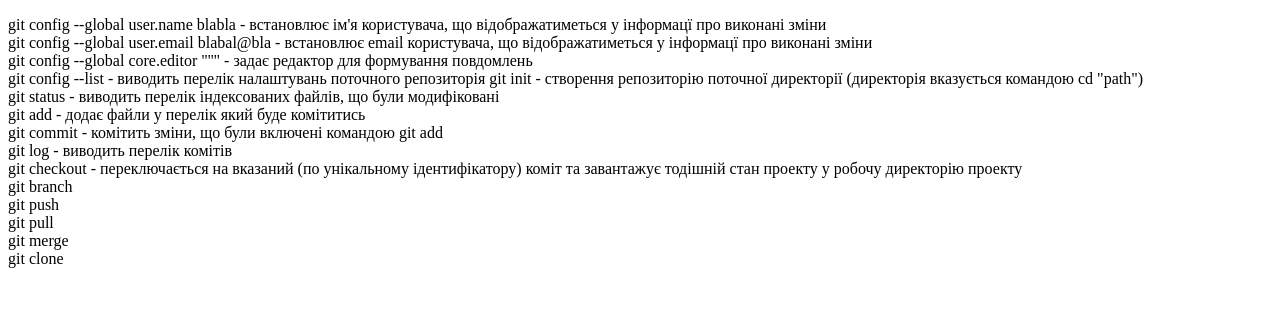
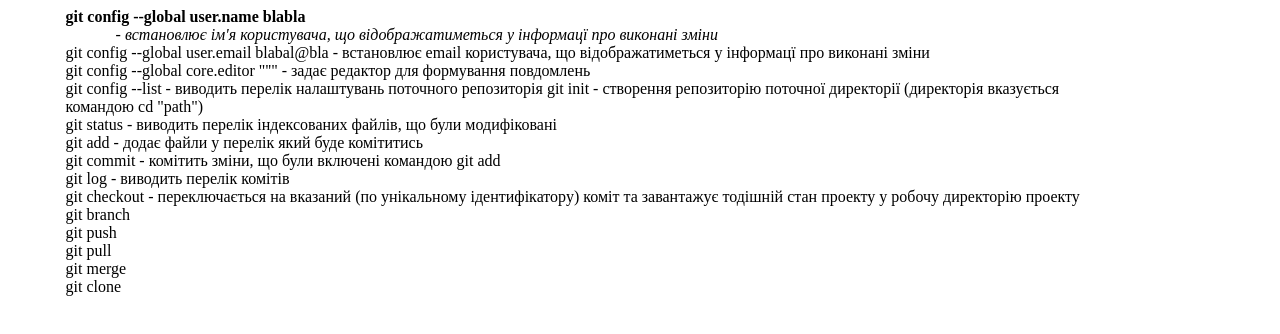
Before and after one commit to PanLion-git/CursorLecture01_1, a plain HTML site: page index.html in a window 1280 px wide. Drawn offline with Linux system fonts and the light colour scheme.

Commit message:
Add some srtuctures

```diff
--- a/css/style.css
+++ b/css/style.css
@@ -1,3 +1,22 @@
-div {
+body {
   width: 90%;
 }
+.container {
+  width: 90%;
+  margin-left: auto;
+  margin-right: auto;
+}
+
+p {
+  margin: 0;
+}
+
+.command {
+  font-weight: bold;
+}
+
+.comment {
+  font-style: italic;
+  padding-left: 50px;
+  text-align: justify;
+}
--- a/index.html
+++ b/index.html
@@ -5,14 +5,18 @@
   <meta charset="UTF-8">
   <meta name="viewport" content="width=device-width, initial-scale=1.0">
   <meta http-equiv="X-UA-Compatible" content="ie=edge">
+  <link rel="stylesheet" href="css/style.css">
   <title>FrontEnd Lesson 1</title>
 </head>
 
 <body>
+  <div class="container">
+  <p>
+    <p class="command">git config --global user.name blabla</p>
+    <p class="comment"> - встановлює ім'я користувача, що відображатиметься у інформацї про виконані зміни</p>
 
-  <p>
-    git config --global user.name blabla - встановлює ім'я користувача, що відображатиметься у інформацї про виконані зміни<br>
-    git config --global user.email blabal@bla - встановлює email користувача, що відображатиметься у інформацї про виконані зміни<br>
+    git config --global user.email blabal@bla - встановлює email користувача, що відображатиметься у інформацї про
+    виконані зміни<br>
     git config --global core.editor "''" - задає редактор для формування повдомлень<br>
     git config --list - виводить перелік налаштувань поточного репозиторія </b>
     git init - створення репозиторію поточної директорії (директорія вказується командою cd "path")<br>
@@ -20,7 +24,8 @@
     git add - додає файли у перелік який буде комітитись<br>
     git commit - комітить зміни, що були включені командою git add<br>
     git log - виводить перелік комітів <br>
-    git checkout - переключається на вказаний (по унікальному ідентифікатору) коміт та завантажує тодішній стан проекту у робочу директорію проекту<br>
+    git checkout - переключається на вказаний (по унікальному ідентифікатору) коміт та завантажує тодішній стан проекту у
+    робочу директорію проекту<br>
     git branch <br>
     git push <br>
     git pull <br>
@@ -29,6 +34,9 @@
 
   </p>
 
+  </div>
+
+
 
 </body>
 
```
